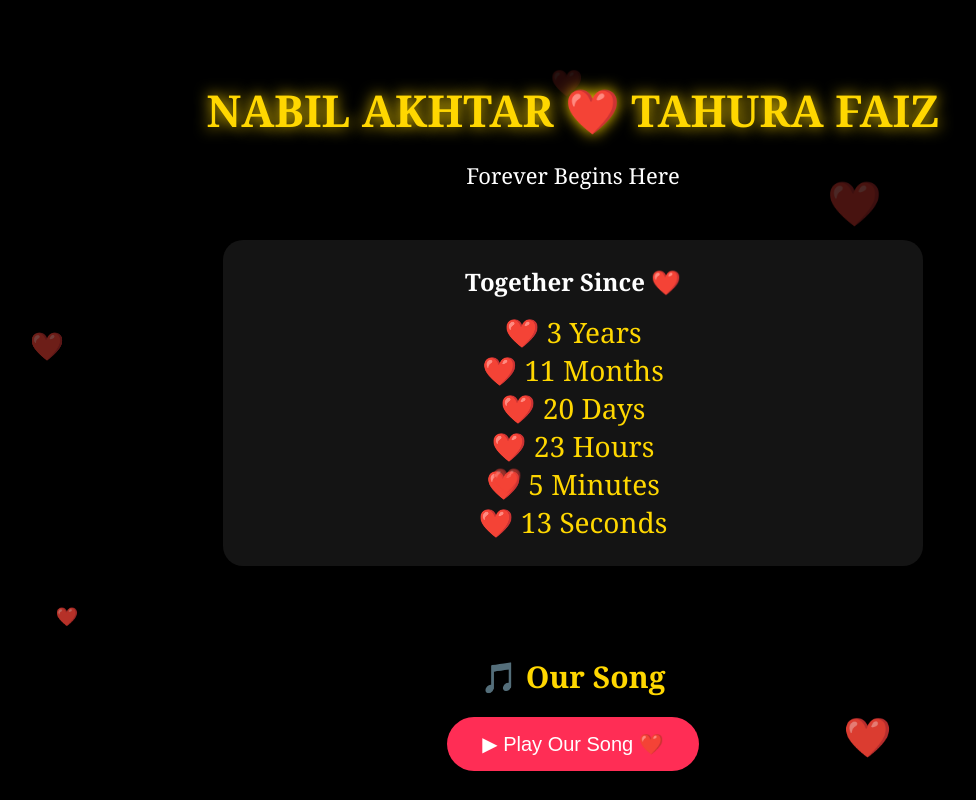
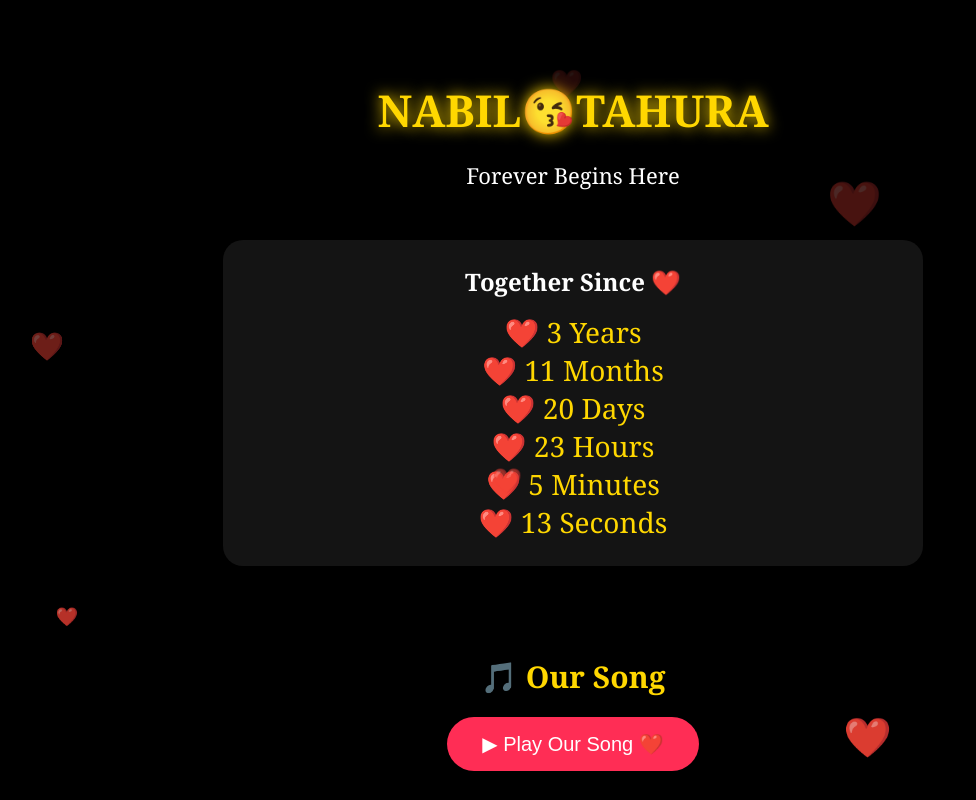
Before and after one commit to nabilakhtar728-lab/forever-begins-here-v2, a plain HTML site: page index.html in a window 1280 px wide. Both pictures are taken after a click on the button "▶ Begin Our Story". Shown: the top 800 px of the page, without its empty margins (67-1043 px from the left). Drawn offline with Linux system fonts and the light colour scheme.

Commit message:
Update index.html

```diff
--- a/index.html
+++ b/index.html
@@ -30,7 +30,7 @@
 <div class="stars"></div>
 
 <h1 class="title">
-NABIL AKHTAR ❤️ TAHURA FAIZ
+NABIL😘TAHURA
 </h1>
 
 <p class="subtitle">
```
